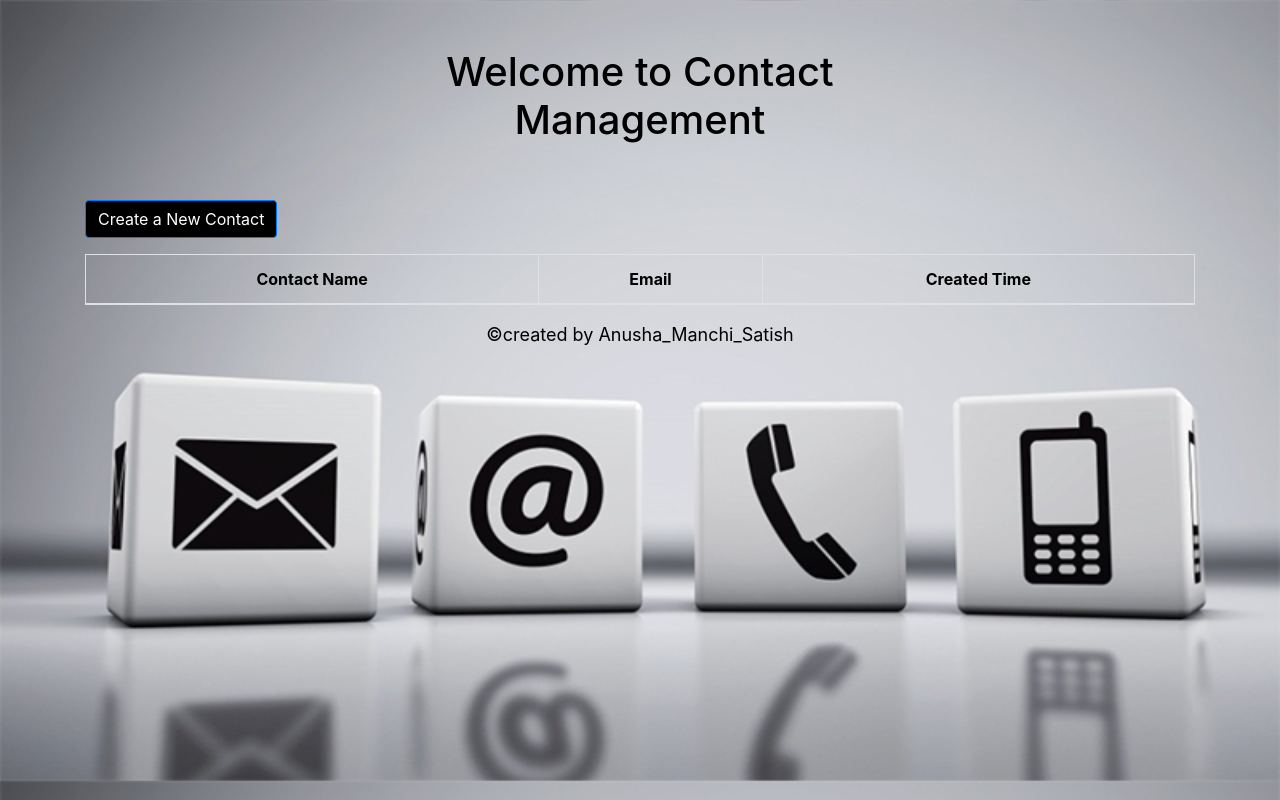
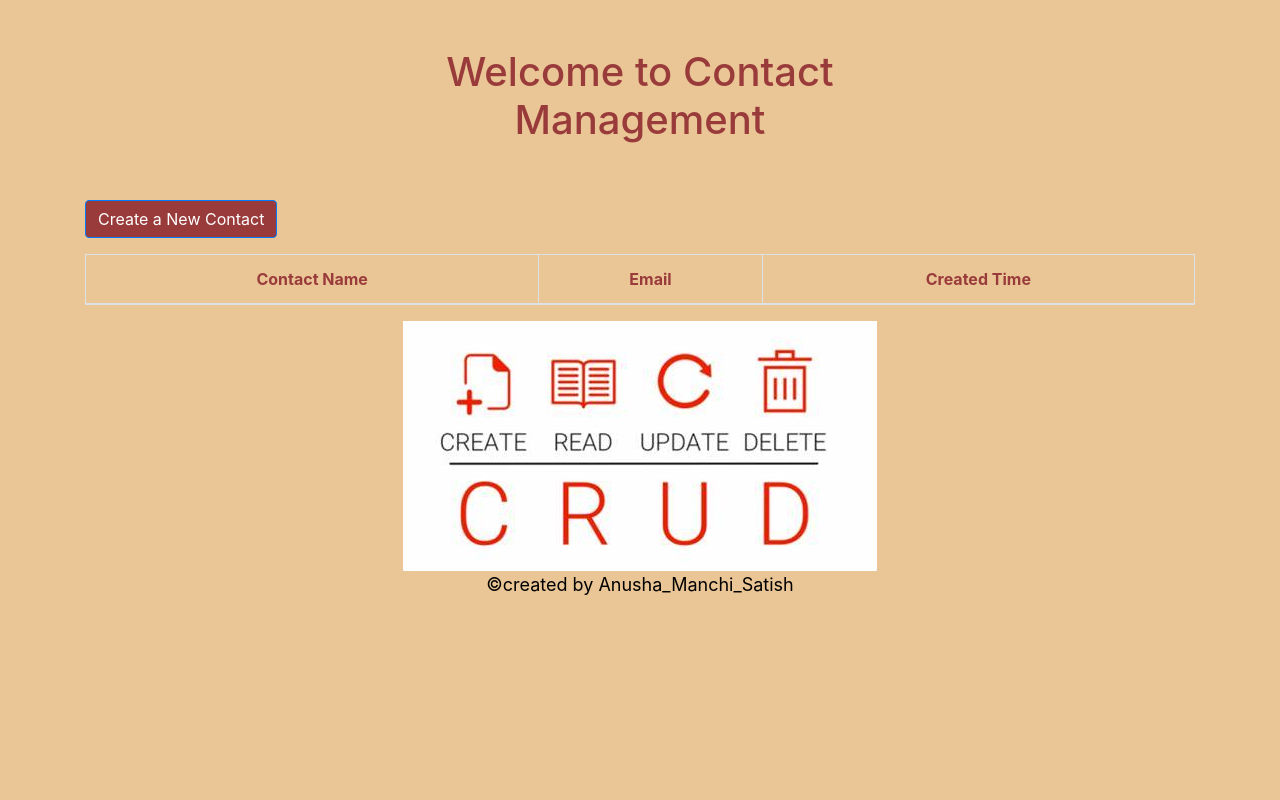
Before and after one commit to anusha190397/Django--Contact-Management-Website, a Django app: page / in a window 1280 px wide. Run offline with Django 4.2, Linux system fonts and the light colour scheme; lists and menus that the app fills with data are empty; some libraries are stand-ins or nearby versions.

Commit message:
Revert "9th commit" this is a revert of 9th commit This reverts commit b60dbcf123e93cfb8adaac5415802038cc696f9c.

```diff
--- a/ContactManagement/templates/contactmanagement/edit_contact.html
+++ b/ContactManagement/templates/contactmanagement/edit_contact.html
@@ -1,13 +1,12 @@
 <!-- edit_contact.html -->
 {% extends 'contactmanagement/base.html' %}
-{% load static %}
 {% block title %}Edit Contact{% endblock title %}
 {% block main_content %}
-<body style="background-image: url('{% static "img.jpg" %}'); background-size: cover;">
+<body style="background-color: #EAC696";>
 <section class="container">
     <div class="row justify-content-center text-center mt-5">
         <div class="col-sm-7">
-            <h2 style="color: black; font-family: "Fantasy", Helvetica, sans-serif;">Update Contact</h2>
+            <h2 style="color: #9A3B3B; font-family: "Fantasy", Helvetica, sans-serif;">Update Contact</h2>
         </div>
     </div>
     <form method="post">
--- a/ContactManagement/templates/contactmanagement/home.html
+++ b/ContactManagement/templates/contactmanagement/home.html
@@ -3,25 +3,24 @@
 {% block title %}Home{% endblock title %}
 
 {% load static %}
-
 {% block main_content %}
-<body style="background-image: url('{% static "img.jpg" %}'); background-size: cover;">
+<body style="background-color: #EAC696";>
 <section class="container">
     <div class="row justify-content-center text-center mt-5">
         <div class="col-sm-7">
-            <h1 style="color: black; font-family: "Fantasy", Helvetica, sans-serif;">Welcome to Contact Management</h1>
+            <h1 style="color: #9A3B3B; font-family: "Fantasy", Helvetica, sans-serif;">Welcome to Contact Management</h1>
         </div>
     </div>
 
     <div class="row justify-content-start text-center mt-5">
         <div class="col-sm-2">
-            <a href="{% url 'new_contact_page' %}" class="btn btn-primary" style="background-color: black">Create a New Contact</a>
+            <a href="{% url 'new_contact_page' %}" class="btn btn-primary" style="background-color: #9A3B3B">Create a New Contact</a>
         </div>
     </div>
 
     <div class="row justify-content-start text-center mt-3">
         <div class="col-sm-12">
-            <table class="table table-bordered" style="color: black;">
+            <table class="table table-bordered" style="color: #9A3B3B;">
                 <thead>
                     <tr>
                         <th>Contact Name</th>
@@ -34,6 +33,10 @@
             </table>
         </div>
     </div>
+
+    <div style="text-align: center;">
+        <img src="{% static 'crud.jpg' %}" alt="Image Description">
+    </div>
     <footer>
         <div class="row justify-content-start text-center mt-8">
             <div class="col-sm-12">
--- a/ContactManagement/templates/contactmanagement/new_contact_page.html
+++ b/ContactManagement/templates/contactmanagement/new_contact_page.html
@@ -1,5 +1,3 @@
-{% load static %}
-
 <!DOCTYPE html>
 <html lang="en">
 <head>
@@ -8,9 +6,9 @@
     <title>Create a New Contact</title>
     <link href="https://stackpath.bootstrapcdn.com/bootstrap/4.3.1/css/bootstrap.min.css" rel="stylesheet">
 </head>
-<body style="background-image: url('{% static "img.jpg" %}'); background-size: cover;">
+<body style="background-color: #EAC696;">
     <div class="container mt-5">
-        <div class="card mx-auto" style="max-width: 370px; padding: 20px;">
+        <div class="card mx-auto" style="max-width: 250px; padding: 25px;">
             <h2 class="text-center mb-4">Create a new Contact</h2>
 
             <form method="post" action="{% url 'new_contact_page' %}">
--- a/ContactManagement/templates/contactmanagement/view_contact.html
+++ b/ContactManagement/templates/contactmanagement/view_contact.html
@@ -1,12 +1,12 @@
+<!-- view_contact.html -->
 {% extends 'contactmanagement/base.html' %}
-{% load static %}
 {% block title %}View Contact{% endblock title %}
 {% block main_content %}
-<body style="background-image: url('{% static "img.jpg" %}'); background-size: cover;">
+<body style="background-color: #EAC696";>
 <section class="container">
     <div class="row justify-content-center text-center mt-5">
         <div class="col-sm-7">
-            <h2 style="color: black; font-family: "Fantasy", Helvetica, sans-serif;">Contact Details</h2>
+            <h2 style="color: #9A3B3B; font-family: "Fantasy", Helvetica, sans-serif;">Contact Details</h2>
         </div>
     </div>
     <dl class="row mt-8">
```
Also changed, not shown: ContactManagement/templates/contactmanagement/contact_list.html (+3 -4 lines), ContactManagement/templates/contactmanagement/delete_contact.html (+3 -4 lines), ContactManagement/static/contact-background.jpg (deleted), ContactManagement/static/contact-information-1.jpg (deleted), ContactManagement/static/img.jpg (deleted).
